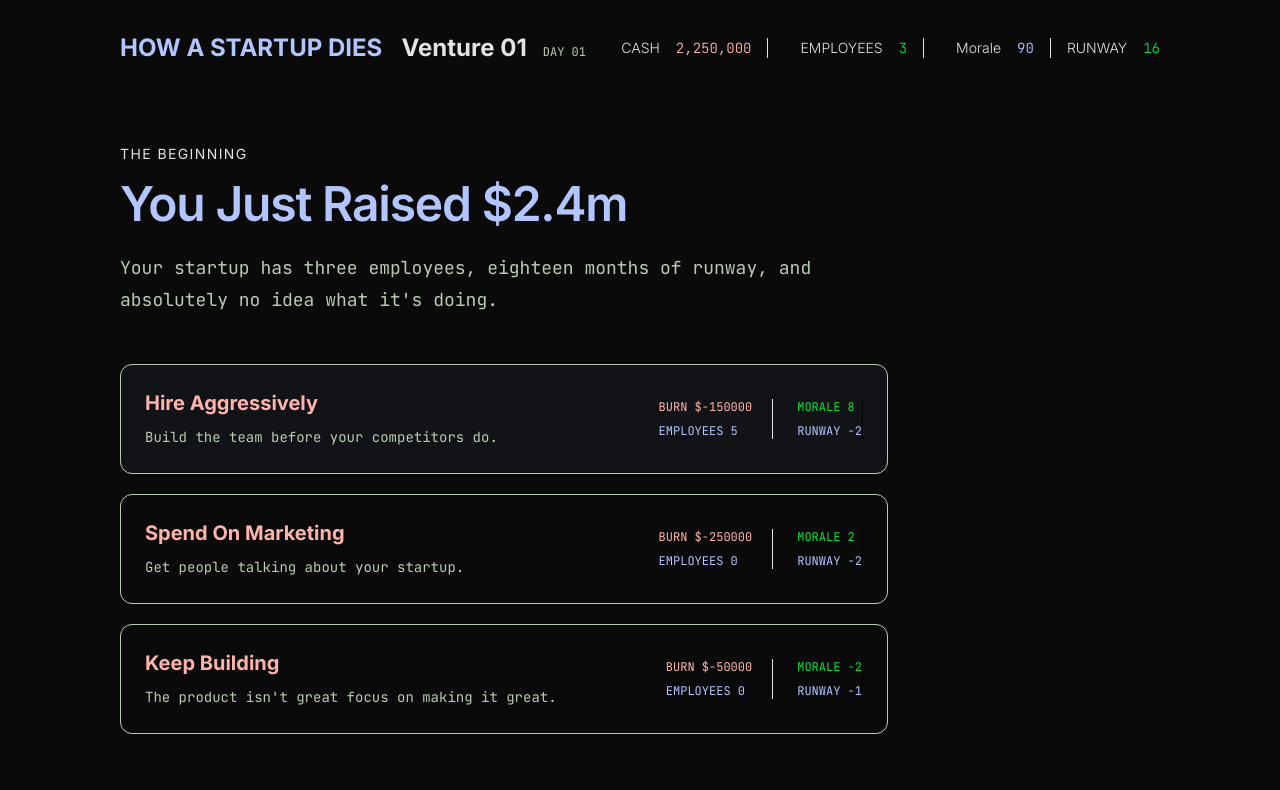
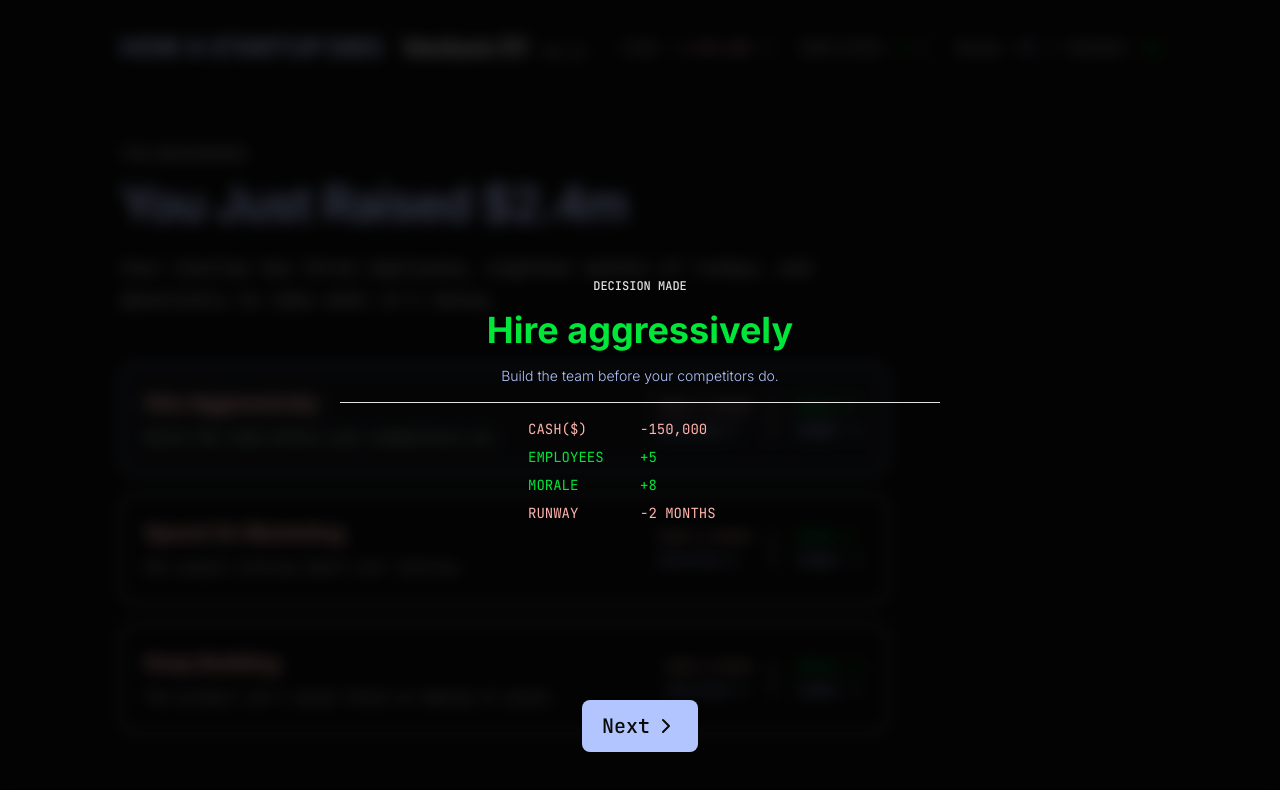
Before and after one commit to akshansh-kakkkar/How-a-startup-dies, a Next.js app: page / in a window 1280 px wide. Both pictures are taken after a click on the button 504 px from the left and 419 px from the top of the page. Shown: the top 790 px of the page. Built offline with nearby package versions, Linux system fonts and the light colour scheme.

Commit message:
feat: added decision made page

```diff
--- a/app/components/Choices.tsx
+++ b/app/components/Choices.tsx
@@ -3,6 +3,7 @@ import { Inter, JetBrains_Mono } from "next/font/google";
 import { scenarios } from "../game/scenario"
 import { useState } from "react";
 import { useGameStore } from '../store/GameStore';
+import DecisionMade from "./DecisionMade";
 const inter = Inter({
     subsets: ['latin']
 })
@@ -14,7 +15,11 @@ export default function Choices() {
     const [selectedChoice, setSelectedChoice] = useState<string | null>(null);
     const GameState = useGameStore((state) => state.gameState);
     const applyEffects = useGameStore((state) => state.applyEffects);
+    const selectedChoiceData = scenario.choices.find(
+        (choice) => choice.id === selectedChoice
+    )
     return (
+        <>
             <div className="mt-12 mx-24 w-full flex gap-12 items-center text-center justify-center max-w-3xl">
                 <div className=" w-full flex flex-col gap-5">
                     {scenario.choices.map((choice) => (
@@ -25,7 +30,7 @@ export default function Choices() {
                                 if (selectedChoice) return;
                                 setSelectedChoice(choice.id);
                                 applyEffects(choice.effects)
-                        }} className={`${inter.className} rounded-xl  border  cursor-pointer disabled:cursor-not-allowed disabled:border-[#B9CCB2] hover:border-[#B3C5FF] p-6 text-left transition-all flex justify-between items-center text-center ${selectedChoice === choice.id ? "border-[#B3C5FF] bg-[#B3C5FF]/5" : "border-[#B9CCB2] hover:border-[#92ca7e]"}`}>
+                            }} className={`${inter.className} rounded-xl  border  cursor-pointer disabled:cursor-not-allowed  hover:border-[#B3C5FF] p-6 text-left transition-all flex justify-between items-center text-center ${selectedChoice === choice.id ? "border-[#B3C5FF] hover:border-[#B3C5FF] bg-[#B3C5FF]/5" : "border-[#B9CCB2] hover:border-[#92ca7e]"}`}>
                             <div>
                                 <h3 className={`text-xl font-bold text-[#FFB4AB] capitalize`}>
                                     {choice.title}
@@ -46,5 +51,11 @@ export default function Choices() {
                     ))}
                 </div>
             </div>
+            {
+                selectedChoiceData && (
+                    <DecisionMade choice={selectedChoiceData} onNext={() => setSelectedChoice(null)} />
                 )
             }
+        </>
+    )
+}
--- /dev/null
+++ b/app/components/DecisionMade.tsx
@@ -0,0 +1,70 @@
+import { ChevronRight } from "lucide-react";
+import { Inter, JetBrains_Mono } from "next/font/google";
+
+type DecisionResultProps = {
+    choice: {
+        id: string;
+        title: string;
+        description: string;
+        effects: {
+            cash: number;
+            employee: number;
+            morale: number;
+            runway: number;
+        }
+    };
+    onNext: () => void;
+}
+const inter = Inter({
+    subsets: ['latin']
+})
+const jetBrainsMono = JetBrains_Mono({
+    subsets: ['latin']
+})
+export default function DecisionMade({
+    choice,
+    onNext
+}: DecisionResultProps) {
+    return (
+        <div className="fixed inset-0  flex-col bg-black/70 flex text-center justify-center items-center backdrop-blur-sm  z-50">
+            <p className={`text-xs uppercase text-[#E5E2E3] ${jetBrainsMono.className} font-medium`}>Decision made</p>
+            <h2 className={`mt-4 text-4xl font-bold ${inter.className} text-[#00E639]`}>{choice.title}</h2>
+            <p className={`mt-4 font-light text-[#B3C5FF] ${inter.className} text-sm`}>{choice.description}</p>
+            <div className={`mt-4 border-[#E5E2E3] border-t w-150`} />
+            <div className={`flex  mt-4  uppercase text-sm ${jetBrainsMono.className} items-center text-center ${choice.effects.cash > 0  ? "text-[#00E639]" : "text-[#FFB4AB]"} `}>
+
+                <p className="w-28 text-left">Cash($)</p>
+                <p className="w-28 text-left">
+                    {choice.effects.cash > 0 ? "+" : ""}
+                    {choice.effects.cash.toLocaleString()}
+                </p>
+            </div>
+            <div className={`flex uppercase mt-2 text-sm ${jetBrainsMono.className} items-center text-center ${choice.effects.employee > 0  ? "text-[#00E639]" : "text-[#FFB4AB]"} `}>
+                <p className="w-28 text-left">Employees</p>
+                <p className="w-28 text-left">
+                    {choice.effects.employee > 0 ? "+" : ""}
+                    {choice.effects.employee}
+                </p>
+            </div>
+            <div className={`flex uppercase mt-2  text-sm ${jetBrainsMono.className} items-center text-center ${choice.effects.morale > 0  ? "text-[#00E639]" : "text-[#FFB4AB]"} `}>
+                <p className="w-28 text-left">Morale</p>
+                <p className="w-28 text-left">
+                    {choice.effects.morale > 0 ? "+" : ""}
+                    {choice.effects.morale}
+                </p>
+            </div>
+            <div className={`flex uppercase mt-2 text-sm ${jetBrainsMono.className} items-center text-center ${choice.effects.runway > 0  ? "text-[#00E639]" : "text-[#FFB4AB]"} `}>
+                <p className="w-28 text-left">Runway</p>
+                <p className="w-28 text-left">
+                    {choice.effects.runway > 0 ? "+" : ""}
+                    {choice.effects.runway} months
+                </p>
+            </div>
+            <button className={` bottom-12 flex gap-1 text-center justify-center cursor-pointer hover:scale-[90%] transition-all duration-300 items-center text-xl absolute rounded-lg bg-[#B3C5FF] px-5 py-3  font-medium text-[#0a0a0a] ${jetBrainsMono.className}`} onClick={onNext}>Next
+                <span>
+                    <ChevronRight />
+                </span>
+            </button>
+        </div>
+    )
+}
```
Lines whose indentation alone changed are shown as unchanged.
